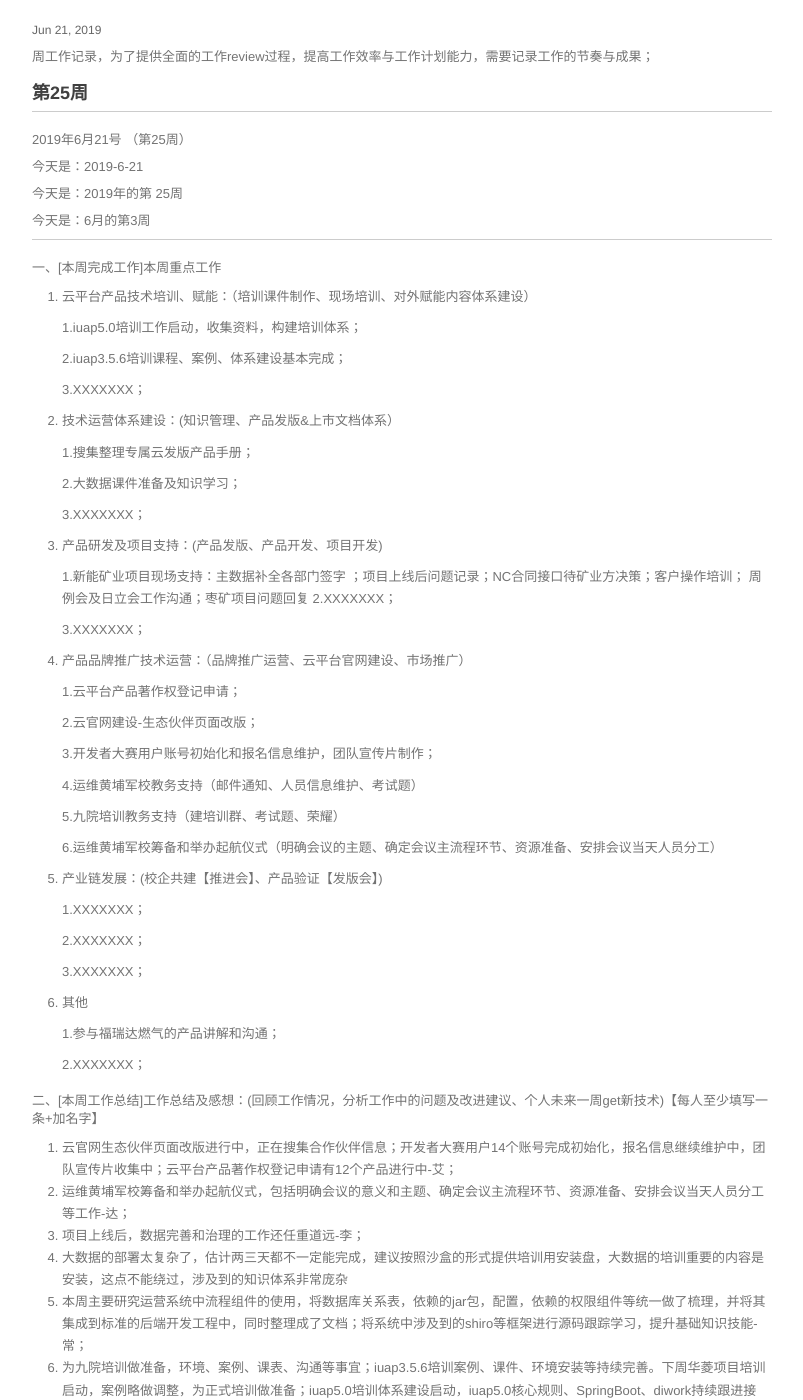
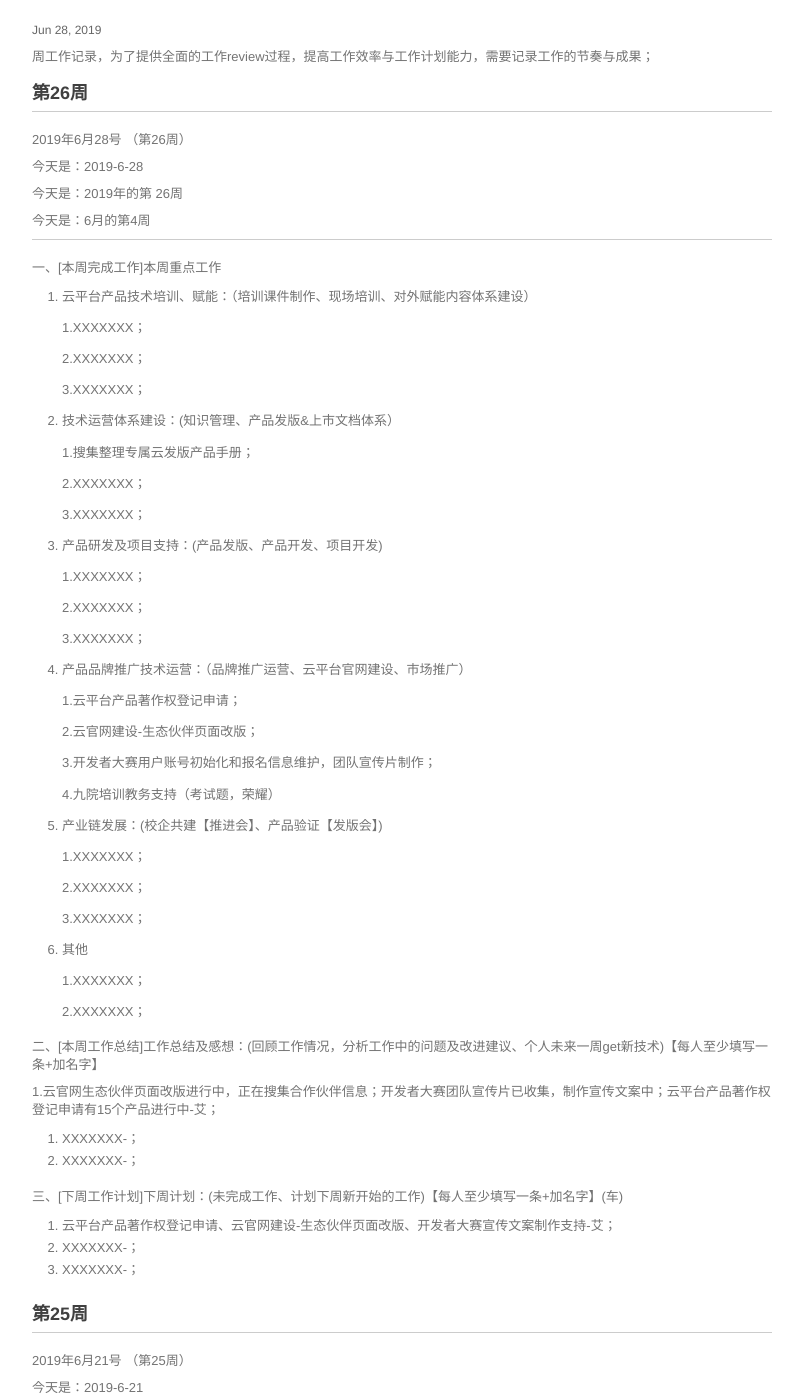
Before and after one commit to walllFlower/blog, a Jekyll site: the page built from _posts/2018-07-17-day_report_cxz.md, in a window 1280 px wide and 1400 px high, scrolled down 250 px. Shown: the whole window, without its empty margins (238-1041 px from the left). Built offline with Jekyll 4.4.1, drawn with Linux system fonts in a browser that asks for light colours; comment, search, counter and statistics services are not loaded.

Commit message:
Update 2018-07-17-day_report_cxz.md

```diff
--- a/_posts/2018-07-17-day_report_cxz.md
+++ b/_posts/2018-07-17-day_report_cxz.md
@@ -1,11 +1,89 @@
 ---
 layout: post
 title:  "技术运营工作周报"
-date:   2019-6-21 14:57:32
+date:   2019-6-28 14:57:32
 categories: 技术运营工作周报
 ---
 
 周工作记录，为了提供全面的工作review过程，提高工作效率与工作计划能力，需要记录工作的节奏与成果；
+
+###  第26周
+
+***
+
+2019年6月28号 （第26周）
+
+今天是：2019-6-28
+
+今天是：2019年的第 26周
+
+今天是：6月的第4周
+
+***
+
+一、[本周完成工作]本周重点工作
+
+1. 云平台产品技术培训、赋能：（培训课件制作、现场培训、对外赋能内容体系建设）
+
+    1.XXXXXXX；
+
+    2.XXXXXXX；
+
+    3.XXXXXXX；
+
+2. 技术运营体系建设：(知识管理、产品发版&上市文档体系）
+
+    1.搜集整理专属云发版产品手册；
+
+    2.XXXXXXX；
+
+    3.XXXXXXX；
+
+3. 产品研发及项目支持：(产品发版、产品开发、项目开发)
+
+    1.XXXXXXX；
+
+    2.XXXXXXX；
+
+    3.XXXXXXX；
+
+4. 产品品牌推广技术运营：（品牌推广运营、云平台官网建设、市场推广）
+
+    1.云平台产品著作权登记申请；
+
+    2.云官网建设-生态伙伴页面改版；
+
+    3.开发者大赛用户账号初始化和报名信息维护，团队宣传片制作；
+
+    4.九院培训教务支持（考试题，荣耀）
+
+5. 产业链发展：(校企共建【推进会】、产品验证【发版会】)
+
+    1.XXXXXXX；
+
+    2.XXXXXXX；
+
+    3.XXXXXXX；
+
+6. 其他
+
+    1.XXXXXXX；
+
+    2.XXXXXXX；
+
+二、[本周工作总结]工作总结及感想：(回顾工作情况，分析工作中的问题及改进建议、个人未来一周get新技术)【每人至少填写一条+加名字】
+
+1.云官网生态伙伴页面改版进行中，正在搜集合作伙伴信息；开发者大赛团队宣传片已收集，制作宣传文案中；云平台产品著作权登记申请有15个产品进行中-艾；
+2. XXXXXXX-；
+3. XXXXXXX-；
+
+三、[下周工作计划]下周计划：(未完成工作、计划下周新开始的工作)【每人至少填写一条+加名字】(车)
+
+1. 云平台产品著作权登记申请、云官网建设-生态伙伴页面改版、开发者大赛宣传文案制作支持-艾；
+2. XXXXXXX-；
+3. XXXXXXX-；
+
+
 
 ###  第25周
 
```
